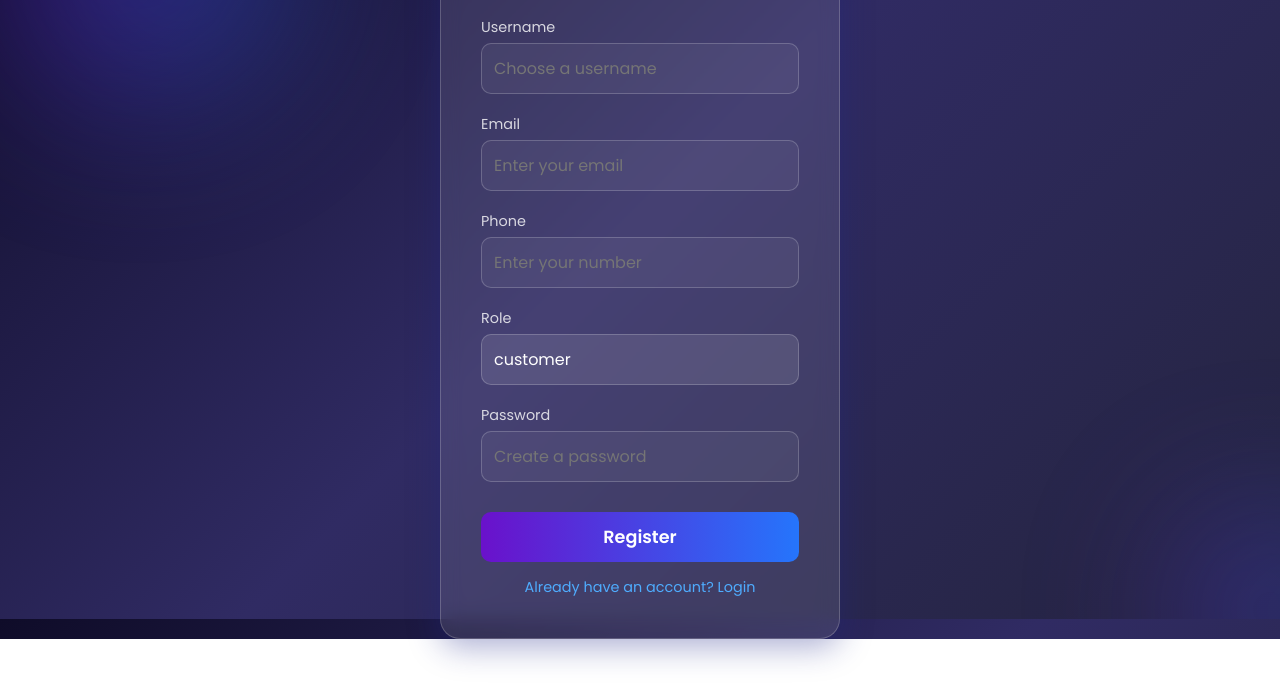
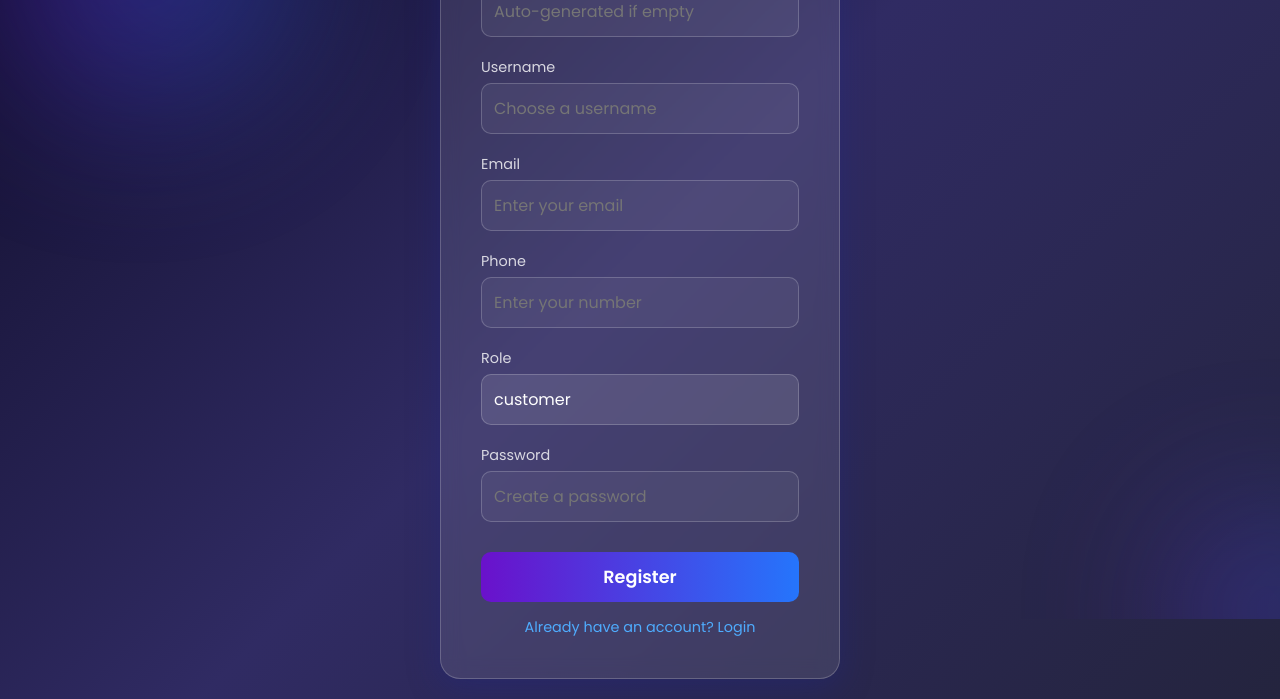
Before and after one commit to DEEPAK9815/kodbanking, a website: page public/register.html in a window 1280 px wide. Shown: the part 181-880 px from the top of the page. Before the commit the page ends 820 px from the top, so only its background shows below. Drawn offline with Linux system fonts and the light colour scheme.

Commit message:
Fix CSS scrolling and visibility issues

```diff
--- a/public/style.css
+++ b/public/style.css
@@ -17,12 +17,12 @@
 
 body {
     background: linear-gradient(135deg, var(--bg-color), #302b63, #24243e);
-    height: 100vh;
+    min-height: 100vh;
     display: flex;
     justify-content: center;
     align-items: center;
-    overflow: hidden;
     color: var(--text-color);
+    padding: 20px 0;
 }
 
 .container {
@@ -141,8 +141,13 @@ a:hover {
 }
 
 @keyframes move {
-    from { transform: translate(0, 0); }
-    to { transform: translate(50px, 50px); }
+    from {
+        transform: translate(0, 0);
+    }
+
+    to {
+        transform: translate(50px, 50px);
+    }
 }
 
 /* Dashboard Specific */
@@ -163,5 +168,8 @@ a:hover {
 }
 
 @keyframes fall {
-    to { transform: translateY(100vh) rotate(720deg); opacity: 0; }
+    to {
+        transform: translateY(100vh) rotate(720deg);
+        opacity: 0;
+    }
 }
```
